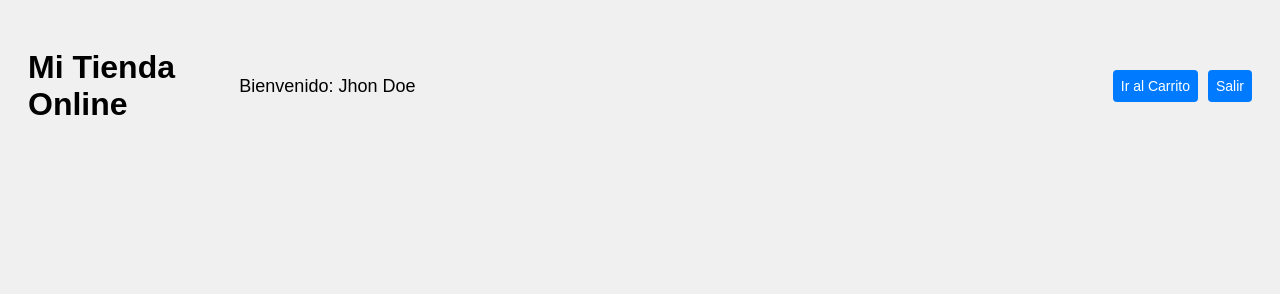
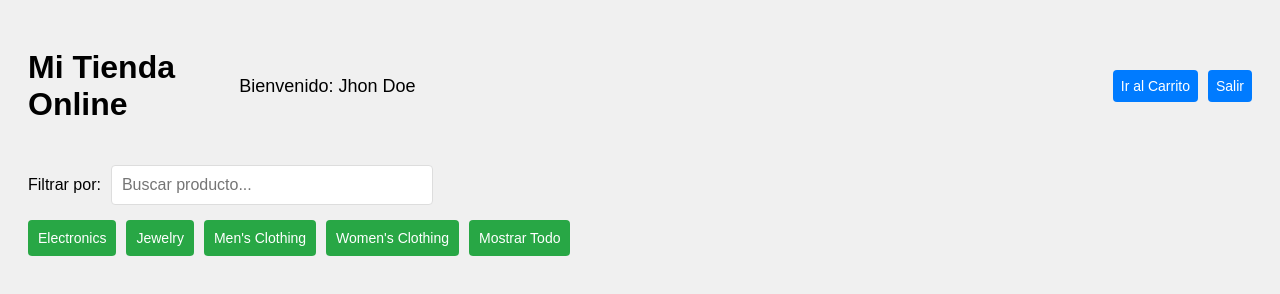
Before and after one commit to paezcamilo8/PrimerParcialWeb, a plain HTML site: page productos.html in a window 1280 px wide. Drawn offline with Linux system fonts and the light colour scheme; no server answers.

Commit message:
Barra de filtro y filtros

```diff
--- a/productos.css
+++ b/productos.css
@@ -41,6 +41,50 @@ button:hover {
     background-color: #0056b3;
 }
 
+/* Estilo para la barra de filtro */
+#filtros {
+    margin-bottom: 20px;
+}
+
+.filter-container {
+    display: flex;
+    align-items: center;
+    margin-bottom: 15px;
+}
+
+.filter-container label {
+    margin-right: 10px;
+    font-size: 16px;
+}
+
+.filter-container input {
+    padding: 10px;
+    font-size: 16px;
+    border: 1px solid #ddd;
+    border-radius: 4px;
+    width: 100%;
+    max-width: 300px;
+}
+
+/* Estilo para los botones de categorías */
+.category-buttons {
+    display: flex;
+    gap: 10px;
+}
+
+.category-buttons button {
+    padding: 10px;
+    background-color: #28a745;
+    color: white;
+    border: none;
+    border-radius: 4px;
+    cursor: pointer;
+}
+
+.category-buttons button:hover {
+    background-color: #218838;
+}
+
 #productos {
     display: grid;
     grid-template-columns: repeat(auto-fill, minmax(200px, 1fr));
--- a/productos.html
+++ b/productos.html
@@ -18,6 +18,22 @@
         </div>
     </header>
 
+    <!-- Barra de filtro -->
+    <section id="filtros">
+        <div class="filter-container">
+            <label for="filter-input">Filtrar por: </label>
+            <input type="text" id="filter-input" placeholder="Buscar producto..." oninput="filterProductsByName()">
+        </div>
+
+        <div class="category-buttons">
+            <button onclick="filterByCategory('electronics')">Electronics</button>
+            <button onclick="filterByCategory('jewelery')">Jewelry</button>
+            <button onclick="filterByCategory('men\'s clothing')">Men's Clothing</button>
+            <button onclick="filterByCategory('women\'s clothing')">Women's Clothing</button>
+            <button onclick="resetFilter()">Mostrar Todo</button>
+        </div>
+    </section>
+
     <div id="productos"></div> <!-- Aquí se listarán los productos -->
 
     <script src="productos.js"></script>
--- a/productos.js
+++ b/productos.js
@@ -1,7 +1,18 @@
+let allProducts = [];
+
+// Función para obtener y mostrar todos los productos
 function fetchProducts() {
     fetch('https://fakestoreapi.com/products')
         .then(res => res.json())
         .then(products => {
+            allProducts = products; // Guardar todos los productos para filtros
+            displayProducts(allProducts);
+        })
+        .catch(error => console.error('Error al obtener los productos:', error));
+}
+
+// Función para mostrar los productos en la página
+function displayProducts(products) {
     const productDiv = document.getElementById('productos');
     productDiv.innerHTML = '';
     products.forEach(product => {
@@ -15,20 +26,46 @@ function fetchProducts() {
         `;
         productDiv.appendChild(productElement);
     });
-        })
-        .catch(error => console.error('Error al obtener los productos:', error));
 }
 
+// Función para filtrar productos por categoría
+function filterByCategory(category) {
+    fetch(`https://fakestoreapi.com/products/category/${category}`)
+        .then(res => res.json())
+        .then(products => {
+            displayProducts(products);
+        })
+        .catch(error => console.error('Error al obtener los productos de la categoría:', error));
+}
+
+// Función para filtrar productos por nombre usando la barra de búsqueda
+function filterProductsByName() {
+    const input = document.getElementById('filter-input').value.toLowerCase();
+    const filteredProducts = allProducts.filter(product =>
+        product.title.toLowerCase().includes(input)
+    );
+    displayProducts(filteredProducts);
+}
+
+// Función para restablecer el filtro y mostrar todos los productos
+function resetFilter() {
+    displayProducts(allProducts);
+}
+
+// Función para ver el detalle de un producto
 function viewProduct(productId) {
     window.location.href = `producto.html?id=${productId}`;
 }
 
+// Función para ir al carrito
 function goToCart() {
     window.location.href = 'carrito.html';
 }
 
+// Función para cerrar sesión (volver al login)
 function logout() {
     window.location.href = 'login.html';
 }
 
+// Llamada inicial para obtener todos los productos
 fetchProducts();
```
Lines whose indentation alone changed are shown as unchanged.
